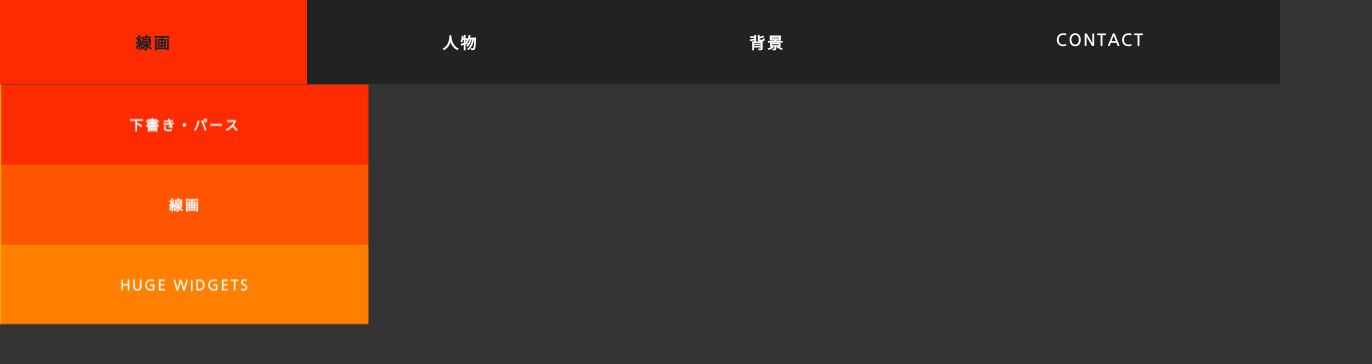
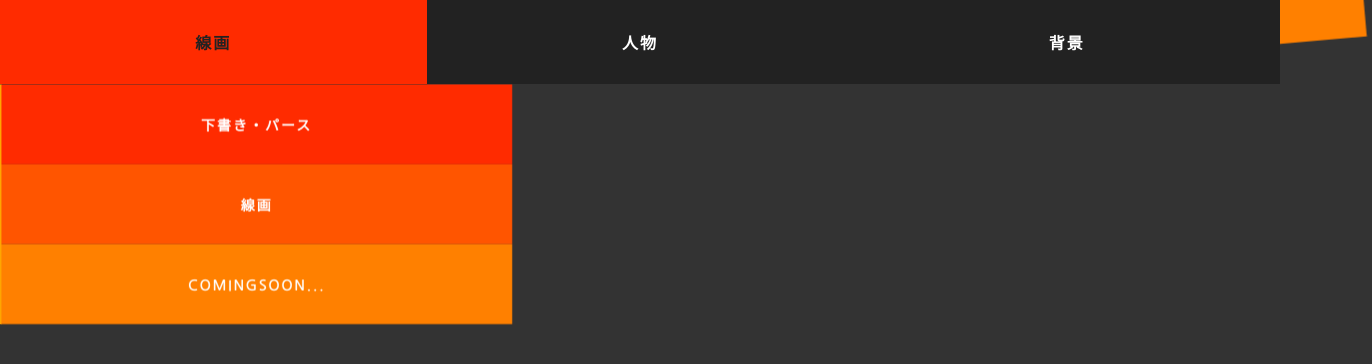
Before and after one commit to HSBR-001/May_King, a plain HTML site: page index.html in a window 1280 px wide. Shown: the whole page, 1372 px wide, since content can reach past the window. Drawn offline with Linux system fonts and the light colour scheme.

Commit message:
Update index.html

```diff
--- a/index.html
+++ b/index.html
@@ -15,26 +15,25 @@
       <ol class="sub-menu">
         <li class="menu-item"><a href="https://hsbr-001.github.io/May_King_1/">下書き・パース</a> </li>
         <li class="menu-item"><a href="#0">線画</a></li>
-        <li class="menu-item"><a href="#0">Huge Widgets</a></li>
+        <li class="menu-item"><a href="#0">comingsoon...</a></li>
       </ol>
     </li>
     <li class="menu-item">
       <a href="#0">人物</a>
       <ol class="sub-menu">
-        <li class="menu-item"><a href="#0">Big Widgets</a></li>
-        <li class="menu-item"><a href="#0">Bigger Widgets</a></li>
-        <li class="menu-item"><a href="#0">Huge Widgets</a></li>
+        <li class="menu-item"><a href="#0">comingsoon...</a></li>
+        <li class="menu-item"><a href="#0">comingsoon...</a></li>
+        <li class="menu-item"><a href="#0">comingsoon...</a></li>
       </ol>
     </li>
     <li class="menu-item">
       <a href="#0">背景</a>
       <ol class="sub-menu">
-        <li class="menu-item"><a href="#0">Shishkabobs</a></li>
-        <li class="menu-item"><a href="#0">BBQ kabobs</a></li>
-        <li class="menu-item"><a href="#0">Summer kabobs</a></li>
+        <li class="menu-item"><a href="#0">comingsoon...</a></li>
+        <li class="menu-item"><a href="#0">comingsoon...</a></li>
+        <li class="menu-item"><a href="#0">comingsoon...</a></li>
       </ol>
     </li>
-    <li class="menu-item"><a href="#0">Contact</a></li>
   </ol>
 </nav>
 <!-- partial -->
```
